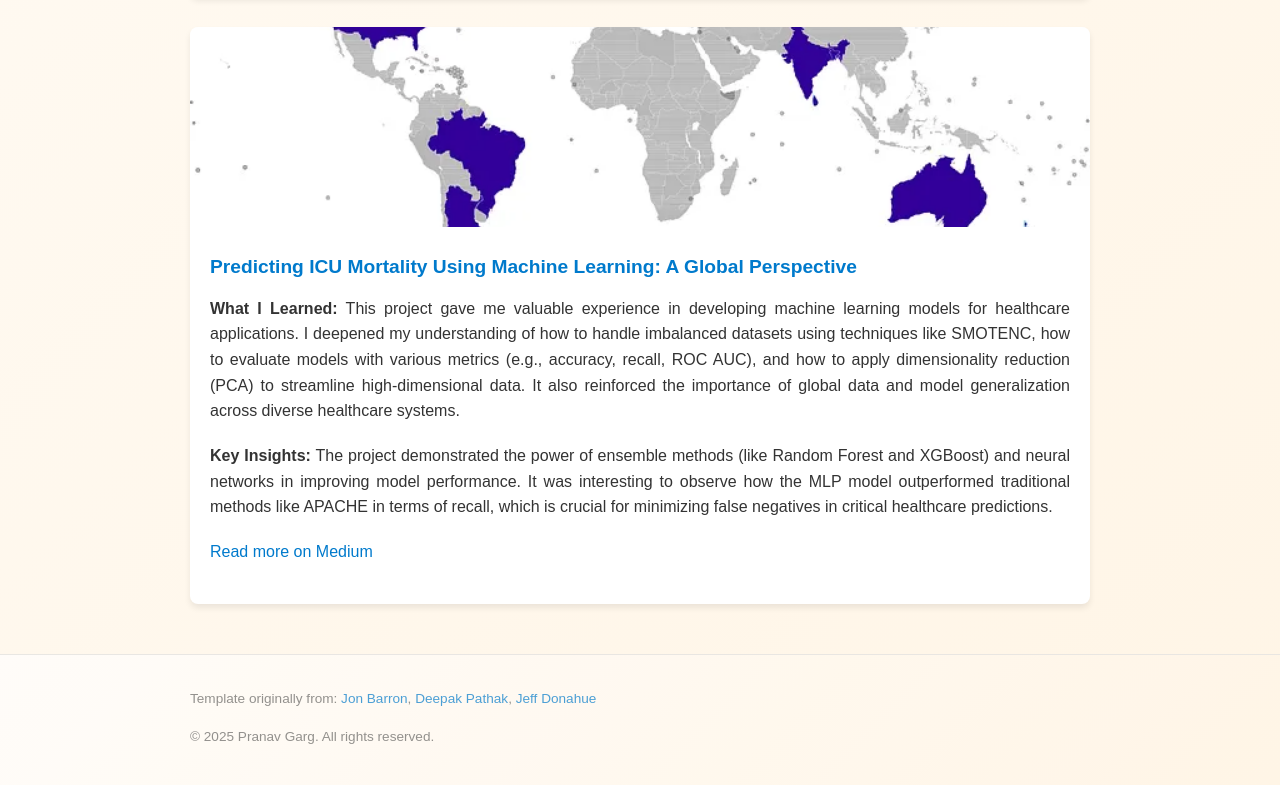
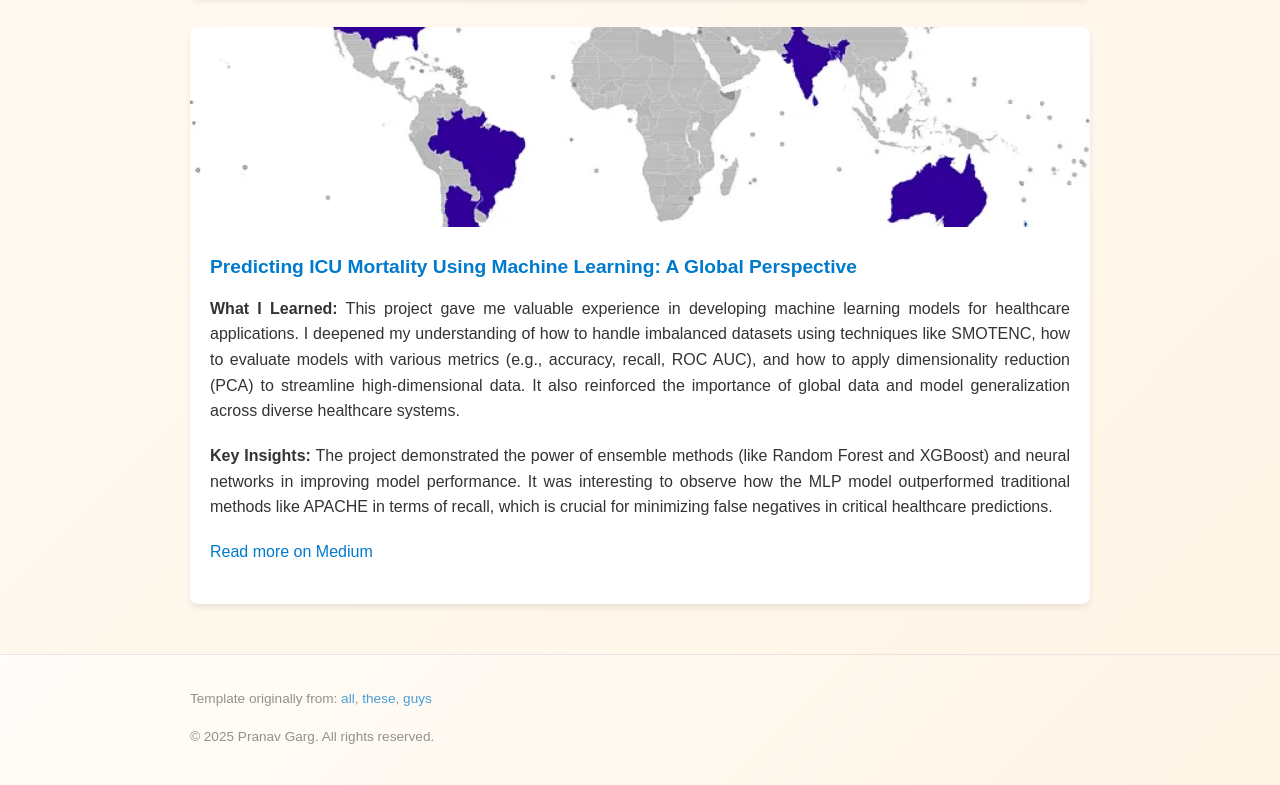
Before and after one commit to pranvgarg/pranvgarg.github.io, a website: page index.html in a window 1280 px wide. Shown: the part 2933-3718 px from the top of the page. Drawn offline with Linux system fonts and the light colour scheme.

Commit message:
Updated index.html

```diff
--- a/index.html
+++ b/index.html
@@ -203,9 +203,9 @@
     <div class="container">
       <p>
         Template originally from:
-        <a href="http://www.cs.berkeley.edu/~barron/" target="_blank">Jon Barron</a>,
-        <a href="https://people.eecs.berkeley.edu/~pathak/" target="_blank">Deepak Pathak</a>,
-        <a href="http://jeffdonahue.com/" target="_blank">Jeff Donahue</a>
+        <a href="http://www.cs.berkeley.edu/~barron/" target="_blank">all</a>,
+        <a href="https://people.eecs.berkeley.edu/~pathak/" target="_blank">these</a>,
+        <a href="http://jeffdonahue.com/" target="_blank">guys</a>
       </p>
       <p>© 2025 Pranav Garg. All rights reserved.</p>
     </div>
```
